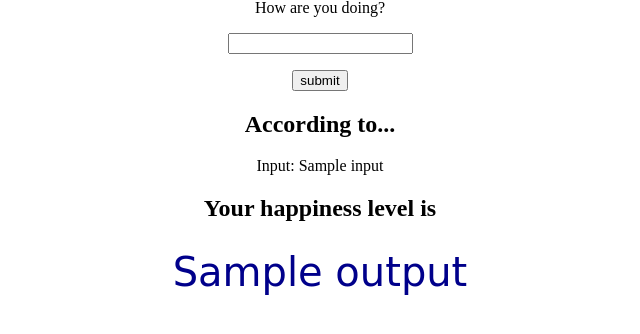
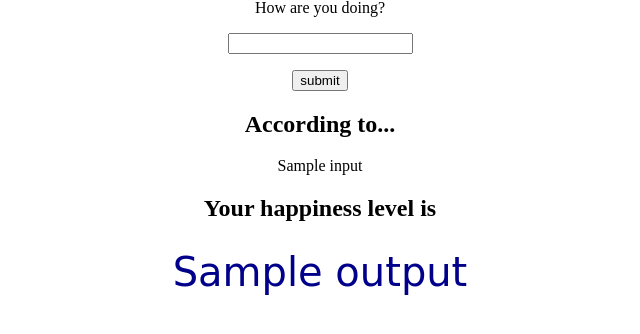
Before and after one commit to FairyOnIce/FlaskApp, a Flask app: template templates/index_page.html in a window 1280 px wide. Shown: the part 101-435 px from the top of the page, without its empty margins (320-960 px from the left). Run offline with Flask 2, Linux system fonts and the light colour scheme; the template is opened without the code that fills it: most values are stand-ins (such as "Sample title", 1, 10 or a date in 2020).

Commit message:
resize the text

```diff
--- a/templates/index_page.html
+++ b/templates/index_page.html
@@ -11,7 +11,7 @@
 </form>
 {% if output is not none %}
     <h2>According to...</h2>
-    <p>Input: {{ input }}</p>
+    <p>{{ input }}</p>
     <h2>Your happiness level is</h2>
     <h1>{{ output }}</h1>
 {% endif %}
--- a/templates/layout.html
+++ b/templates/layout.html
@@ -15,6 +15,9 @@ h1{
     font-size: 2.5em;
 }
 
+textarea {
+    width: 200px;
+}
 </style>
 
 </head>
```
